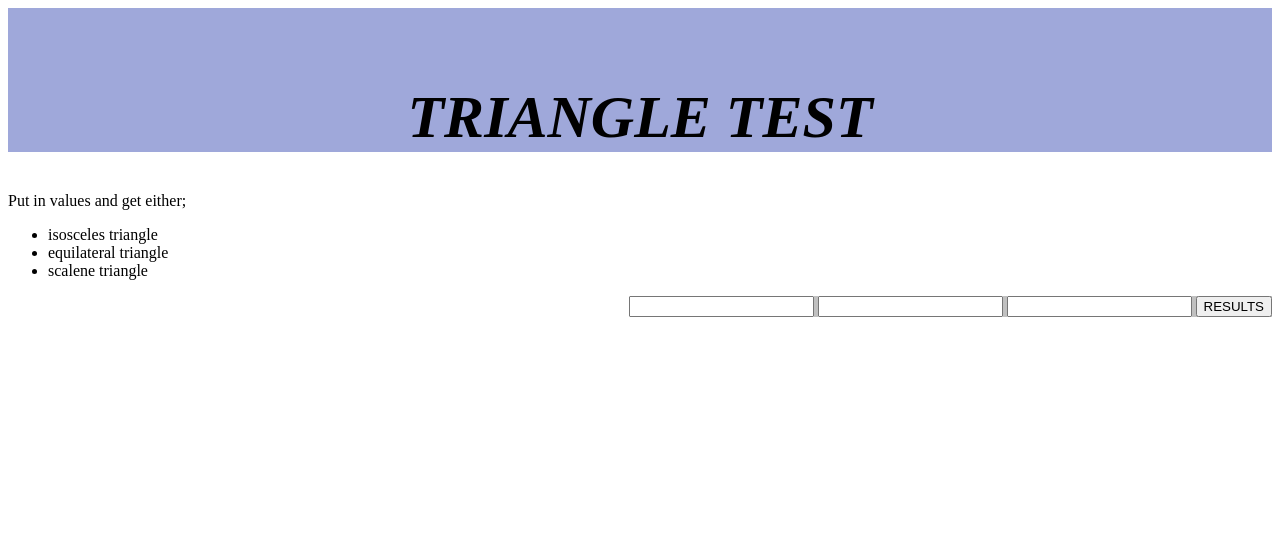
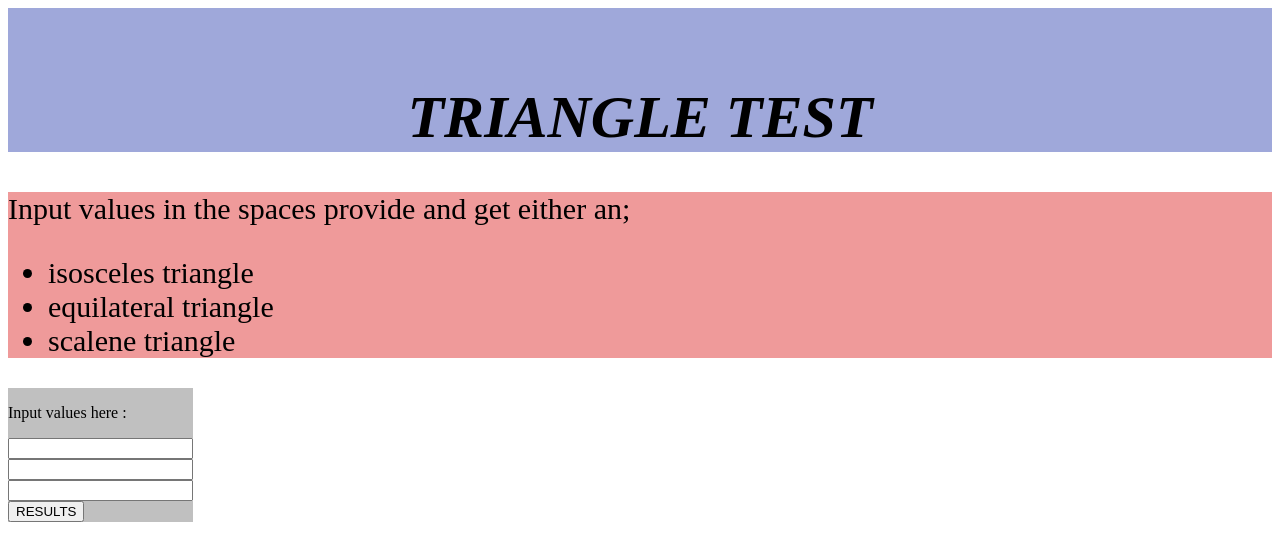
Before and after one commit to MarkMwago2/Triangle-tracker, a plain HTML site: page triangle.html in a window 1280 px wide. Drawn offline with Linux system fonts and the light colour scheme.

Commit message:
add instructions on website

```diff
--- a/traingle.css
+++ b/traingle.css
@@ -9,6 +9,13 @@ font-size: 30px;
 
 .form{
   background-color: silver;
-  background-size: contain;
-  float: right;
+  background-size: cover;
+  float: left;
 }
+
+.notes{
+  background-color: #ef9a9a;
+  font-size: 30px;
+  flex-direction: column-reverse;
+
+}
--- a/triangle.html
+++ b/triangle.html
@@ -13,21 +13,27 @@
 
   <div class="notes">
 
-  </div>
-    <p>Put in values and get either;</p>
+
+    <p>Input values in the spaces provide and get either an;</p>
     <ul>
       <li>isosceles triangle</li>
       <li>equilateral triangle</li>
       <li>scalene triangle</li>
     </ul>
+    </div>
 
     <div class="form">
 
+<div class="Instr">
 
+
+<p>Input values here :</p>
+
+</div>
     <form class="center" action="index.html" method="post">
-      <input type="number" name="" value="" id="length1">
-      <input type="number" name="" value="" id="length2">
-      <input type="number" name="" value="" id="length3">
+      <input type="number" name="" value="" id="length1"> <br>
+      <input type="number" name="" value="" id="length2"> <br>
+      <input type="number" name="" value="" id="length3"> <br>
       <button type="button" name="button" onclick= "display()">RESULTS</button>
 
     </form>
```
